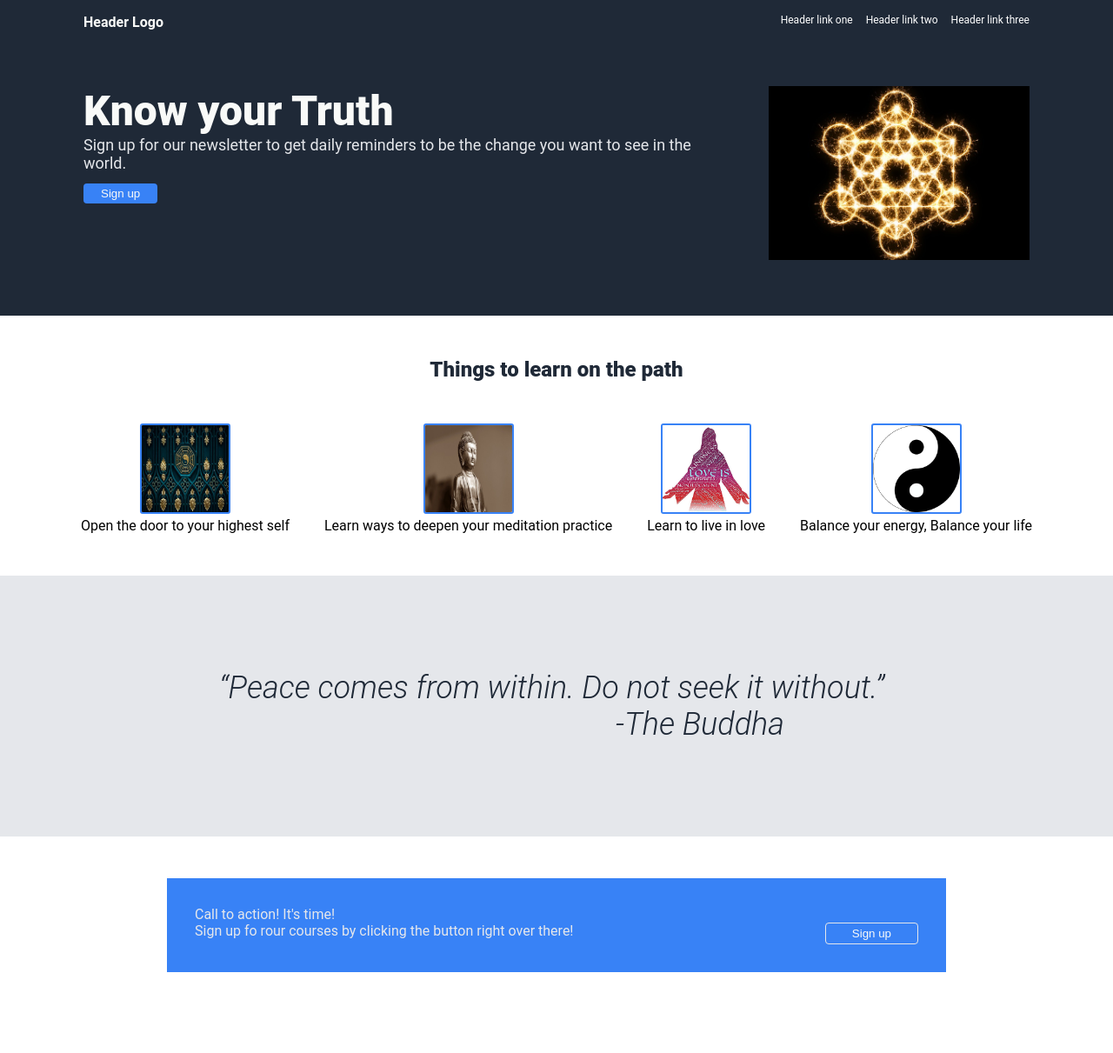
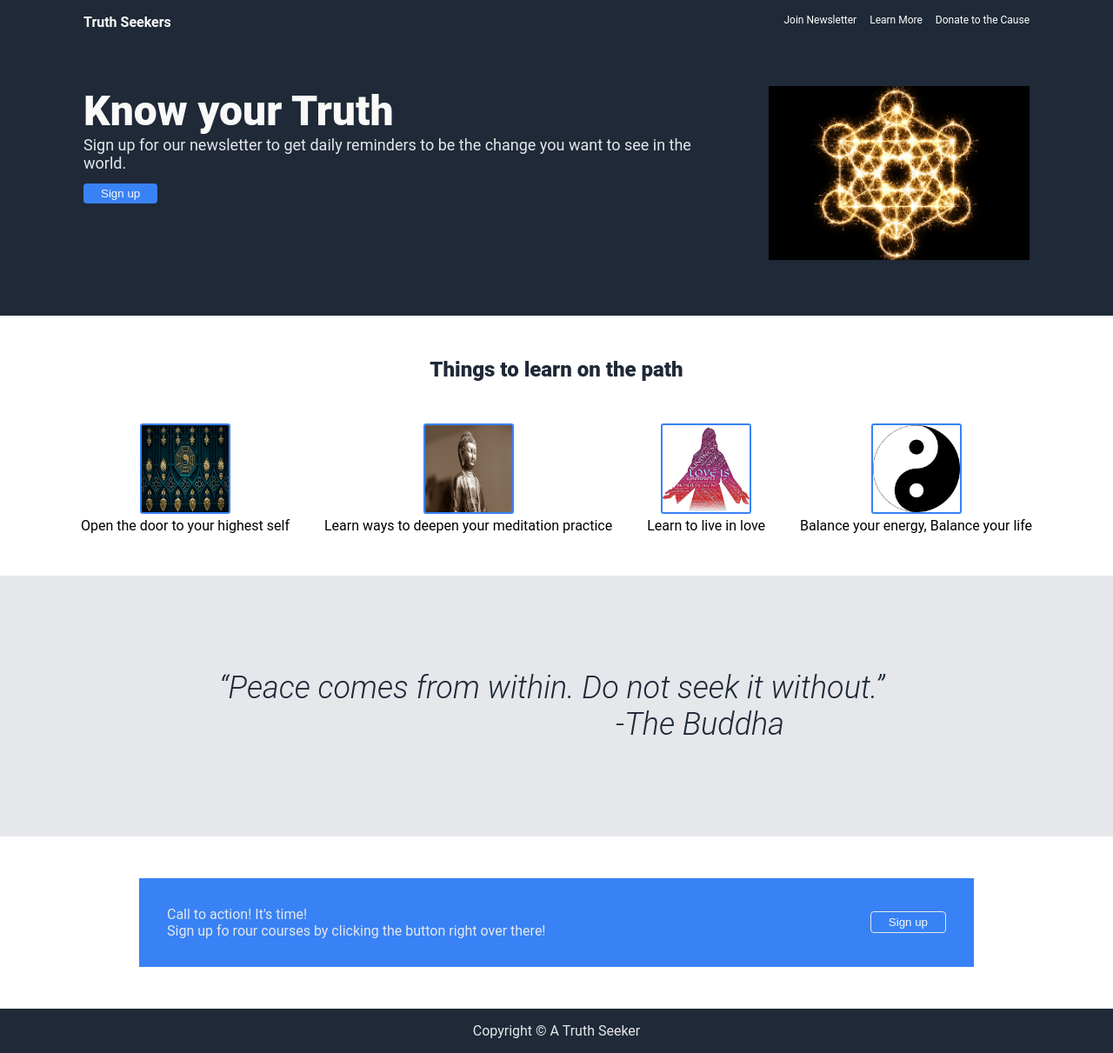
Before and after one commit to winebrenner444/Landing-Page, a plain HTML site: page index.html in a window 1280 px wide. Shown: the whole page at 87% size. Before the commit the page ends 1166 px from the top, so only its background shows below. Drawn offline with Linux system fonts and the light colour scheme.

Commit message:
add footer and fix action button

```diff
--- a/index.html
+++ b/index.html
@@ -10,11 +10,11 @@
 <body>
     <header class="header">
         <div class="top-header">
-        <h4 class="logo">Header Logo</h4>
+        <h4 class="logo">Truth Seekers</h4>
         <ul class="links">
-            <li><a href="#">Header link one</a></li>
-            <li><a href="#">Header link two</a></li>
-            <li><a href="#">Header link three</a></li>
+            <li><a href="#">Join Newsletter</a></li>
+            <li><a href="#">Learn More</a></li>
+            <li><a href="#">Donate to the Cause</a></li>
         </ul>
         </div>
         <div class="header-B">
@@ -52,12 +52,16 @@
         <p class="buddha">-The Buddha</p>
     </div>
     <div class="call">
-        <p class="action">Call to action! It's time!</p>
         <div class="sign-up">
+            <p class="action">Call to action! It's time!</p>
             <p>Sign up fo rour courses by clicking the button right over there!</p>
+        </div>
+        <div class="ab-container">
             <button class="action-button">Sign up</button>
+        </div>
     </div>
-
-    </div>
+    <footer class="footer">
+        Copyright &copy A Truth Seeker
+    </footer>
 </body>
 </html>
--- a/style.css
+++ b/style.css
@@ -109,21 +109,32 @@ a {
 .call {
  background-color: #3882F6;
  color:#E5E7EB;
- margin: 3em 12em;
+ margin: 3em 10em;
  padding: 2em 2em;
+ display: flex;
+ align-items: center;
 }
 
 .action-button {
     background: #3882F6;
     color: #F9FAF8;
     border-radius: 4px;
-    padding: 4px 30px;
+    padding: 4px 20px;
     border: 1px solid #E5E7EB;
-    margin-left: auto;
-
 }
 
 .sign-up {
-    display: flex;
-    flex-flow: row wrap;
+    text-align: left;
+    flex: 1;
 }
+
+.footer {
+    background-color: #1F2937;
+    color:#E5E7EB;
+    padding: 1em;
+    text-align: center;
+}
+
+.ab-container {
+    margin-left: auto;
+}
```
